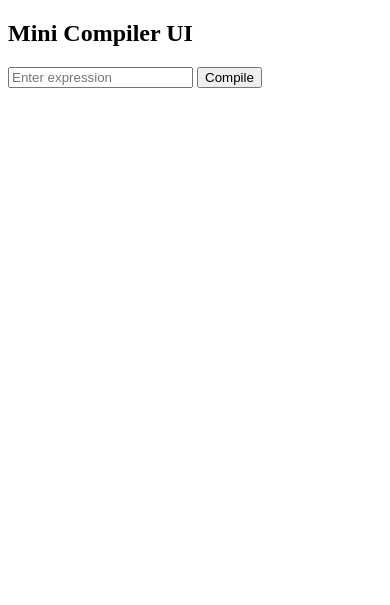
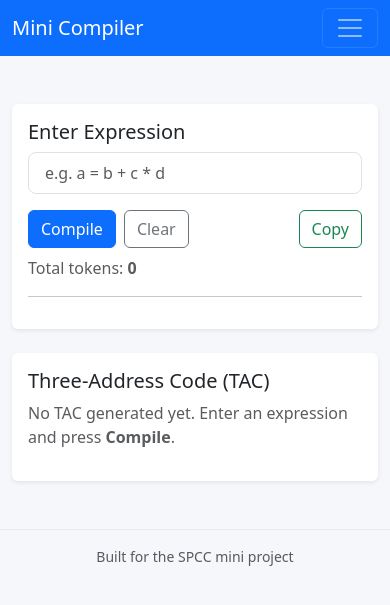
Before and after one commit to heyyash-input/mini-compiler-python, a Flask app: page / in a window 390 px wide. Shown: the top 605 px of the page. Run offline with Flask 3, Linux system fonts and the light colour scheme.

Commit message:
feat: Optimised code and upraded UI

```diff
--- a/app.py
+++ b/app.py
@@ -70,13 +70,15 @@
 def index():
     result = []
     tokens = []
+    token_count = 0
 
     if request.method == 'POST':
         expr = request.form['expression']
         tokens = tokenize(expr)
         result = generate_TAC(tokens)
+        token_count = len(tokens)
 
-    return render_template('index.html', tokens=tokens, result=result)
+    return render_template('index.html', tokens=tokens, result=result, token_count=token_count)
 
 if __name__ == '__main__':
     app.run(debug=True)
--- /dev/null
+++ b/static/css/styles.css
@@ -0,0 +1,33 @@
+body {
+  background: #f5f7fb;
+  color: #222;
+}
+
+.card {
+  border: 0;
+}
+
+.token-list .badge {
+  font-size: .9rem;
+  padding: .45rem .6rem;
+}
+
+.tac-list {
+  background: #0f1724;
+  color: #e6eef8;
+  padding: 1rem;
+  border-radius: .375rem;
+}
+
+.tac-list code {
+  color: #e6eef8;
+  background: transparent;
+}
+
+footer {
+  border-top: 1px solid rgba(0,0,0,0.05);
+}
+
+@media (max-width: 767px) {
+  .form-control-lg { font-size: 1rem; }
+}
--- /dev/null
+++ b/static/js/main.js
@@ -0,0 +1,60 @@
+document.addEventListener('DOMContentLoaded', function () {
+  const clearBtn = document.getElementById('clearBtn');
+  const copyExpr = document.getElementById('copyExpr');
+  const copyTac = document.getElementById('copyTac');
+  const downloadTac = document.getElementById('downloadTac');
+
+  if (clearBtn) {
+    clearBtn.addEventListener('click', () => {
+      const inp = document.getElementById('expression');
+      if (inp) inp.value = '';
+    });
+  }
+
+  if (copyExpr) {
+    copyExpr.addEventListener('click', async () => {
+      const inp = document.getElementById('expression');
+      if (!inp) return;
+      try {
+        await navigator.clipboard.writeText(inp.value);
+        copyExpr.textContent = 'Copied!';
+        setTimeout(() => (copyExpr.textContent = 'Copy'), 1200);
+      } catch (e) {
+        console.error(e);
+      }
+    });
+  }
+
+  if (copyTac) {
+    copyTac.addEventListener('click', async () => {
+      const nodes = document.querySelectorAll('.tac-list li code');
+      if (!nodes || !nodes.length) return;
+      const text = Array.from(nodes).map(n => n.textContent.trim()).join('\n');
+      try {
+        await navigator.clipboard.writeText(text);
+        copyTac.textContent = 'Copied!';
+        setTimeout(() => (copyTac.textContent = 'Copy TAC'), 1200);
+      } catch (e) {
+        console.error(e);
+      }
+    });
+  }
+
+  if (downloadTac) {
+    downloadTac.addEventListener('click', (e) => {
+      e.preventDefault();
+      const nodes = document.querySelectorAll('.tac-list li code');
+      if (!nodes || !nodes.length) return;
+      const text = Array.from(nodes).map(n => n.textContent.trim()).join('\n');
+      const blob = new Blob([text], { type: 'text/plain;charset=utf-8' });
+      const url = URL.createObjectURL(blob);
+      const a = document.createElement('a');
+      a.href = url;
+      a.download = 'tac.txt';
+      document.body.appendChild(a);
+      a.click();
+      a.remove();
+      URL.revokeObjectURL(url);
+    });
+  }
+});
--- a/templates/index.html
+++ b/templates/index.html
@@ -1,30 +1,83 @@
 <!DOCTYPE html>
-<html>
+<html lang="en">
 <head>
-    <title>Mini Compiler</title>
+        <meta charset="utf-8" />
+        <meta name="viewport" content="width=device-width, initial-scale=1" />
+        <title>Mini Compiler</title>
+        <link href="https://cdn.jsdelivr.net/npm/bootstrap@5.3.2/dist/css/bootstrap.min.css" rel="stylesheet">
+        <link rel="stylesheet" href="/static/css/styles.css">
 </head>
 <body>
+    <nav class="navbar navbar-expand-lg navbar-dark bg-primary">
+        <div class="container-fluid">
+            <a class="navbar-brand" href="#">Mini Compiler</a>
+            <button class="navbar-toggler" type="button" data-bs-toggle="collapse" data-bs-target="#navmenu">
+                <span class="navbar-toggler-icon"></span>
+            </button>
+            <div class="collapse navbar-collapse" id="navmenu"></div>
+        </div>
+    </nav>
 
-    <h2>Mini Compiler UI</h2>
+    <main class="container my-5">
+        <div class="row g-4">
+            <div class="col-lg-5">
+                <div class="card shadow-sm">
+                    <div class="card-body">
+                        <h5 class="card-title">Enter Expression</h5>
+                        <form method="POST" id="exprForm">
+                            <div class="mb-3">
+                                <input type="text" class="form-control form-control-lg" name="expression" id="expression" placeholder="e.g. a = b + c * d" required value="{{ request.form.expression if request.method=='POST' else '' }}">
+                            </div>
+                            <div class="d-flex gap-2">
+                                <button type="submit" class="btn btn-primary">Compile</button>
+                                <button type="button" class="btn btn-outline-secondary" id="clearBtn">Clear</button>
+                                <button type="button" class="btn btn-outline-success ms-auto" id="copyExpr">Copy</button>
+                            </div>
+                        </form>
+                        <p class="mt-2 text-muted">Total tokens: <strong>{{ token_count }}</strong></p>
+                        <hr />
+                        {% if tokens %}
+                            <h6 class="mb-2">Tokens <span class="badge bg-secondary ms-2">{{ token_count }} total</span></h6>
+                            <div class="token-list mb-2">
+                                {% for t in tokens %}
+                                    <span class="badge bg-light text-dark me-1">{{ t[0] }}: {{ t[1] }}</span>
+                                {% endfor %}
+                            </div>
+                        {% endif %}
+                    </div>
+                </div>
+            </div>
 
-    <form method="POST">
-        <input type="text" name="expression" placeholder="Enter expression" required>
-        <button type="submit">Compile</button>
-    </form>
+            <div class="col-lg-7">
+                <div class="card shadow-sm">
+                    <div class="card-body">
+                        <h5 class="card-title">Three-Address Code (TAC)</h5>
+                        {% if result %}
+                            <div class="mb-3">
+                                <ol class="tac-list">
+                                    {% for line in result %}
+                                        <li><code>{{ line }}</code></li>
+                                    {% endfor %}
+                                </ol>
+                            </div>
+                            <div class="d-flex gap-2">
+                                <button class="btn btn-outline-secondary" id="copyTac">Copy TAC</button>
+                                <a class="btn btn-outline-primary" href="#" id="downloadTac">Download</a>
+                            </div>
+                        {% else %}
+                            <p class="text-muted">No TAC generated yet. Enter an expression and press <strong>Compile</strong>.</p>
+                        {% endif %}
+                    </div>
+                </div>
+            </div>
+        </div>
+    </main>
 
-    {% if tokens %}
-        <h3>Tokens:</h3>
-        <p>{{ tokens }}</p>
-    {% endif %}
+    <footer class="text-center py-3 text-muted small">
+        Built for the SPCC mini project
+    </footer>
 
-    {% if result %}
-        <h3>Three Address Code:</h3>
-        <ul>
-            {% for line in result %}
-                <li>{{ line }}</li>
-            {% endfor %}
-        </ul>
-    {% endif %}
-
+    <script src="https://cdn.jsdelivr.net/npm/bootstrap@5.3.2/dist/js/bootstrap.bundle.min.js"></script>
+    <script src="/static/js/main.js"></script>
 </body>
 </html>
```
